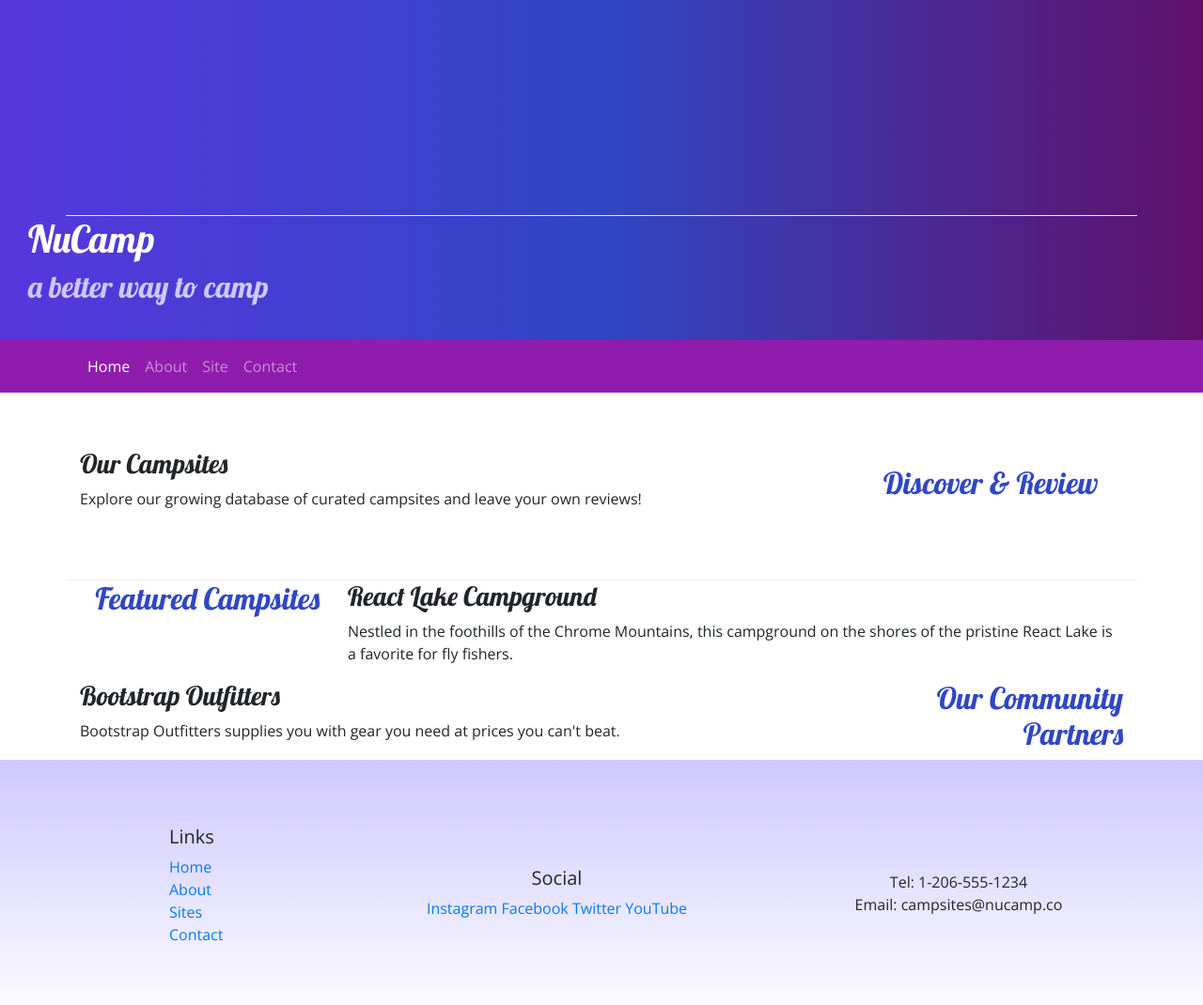
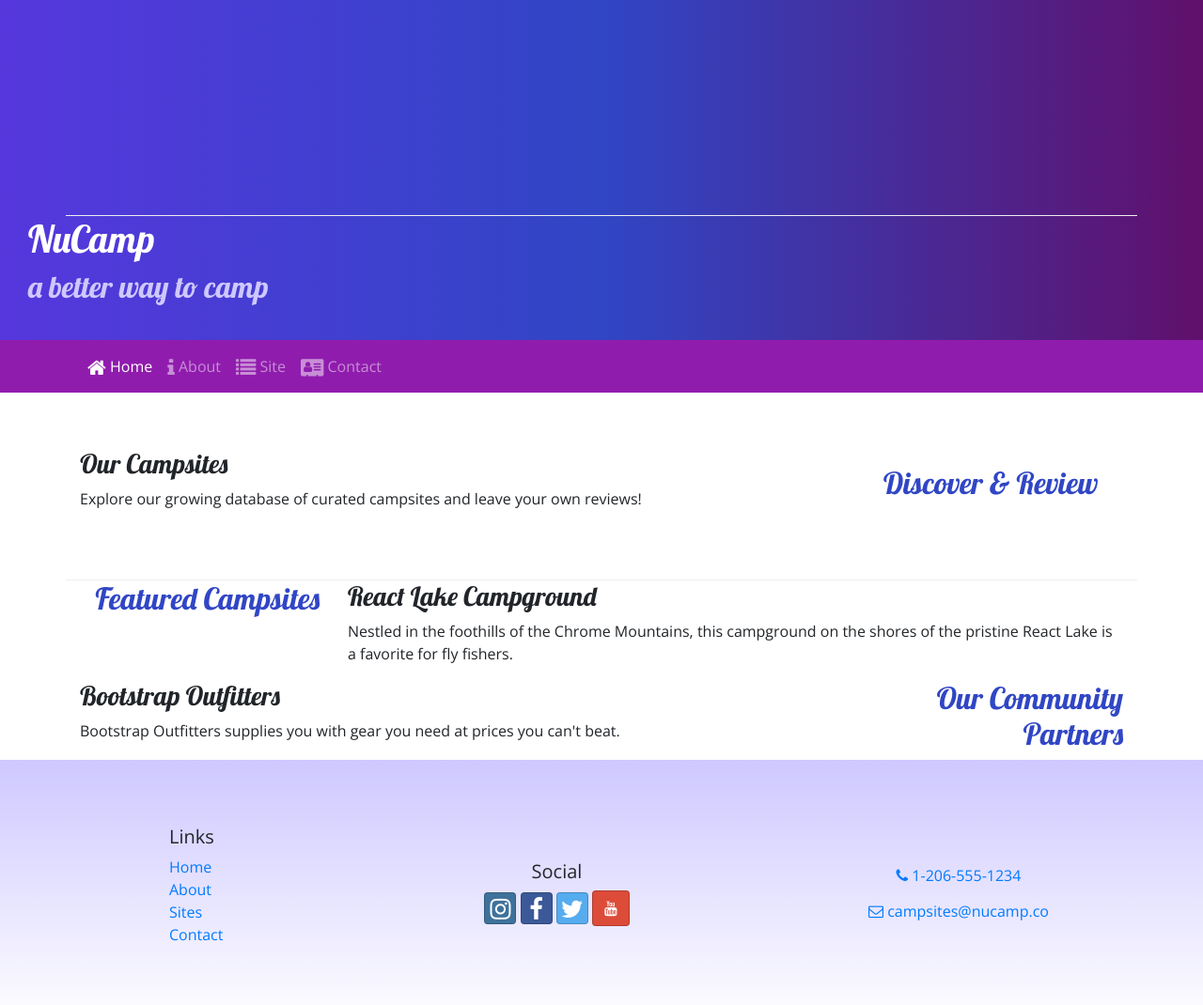
Before and after one commit to mtnshocker/selling_leaves, a website: page index.html in a window 1280 px wide. Shown: the top 1070 px of the page at 94% size. Drawn offline with nearby package versions, Linux system fonts and the light colour scheme.

Commit message:
icons & buttons

```diff
--- a/index.html
+++ b/index.html
@@ -12,6 +12,8 @@
     <link rel="stylesheet" href="node_modules/bootstrap/dist/css/bootstrap.min.css" />
 
     <!-- Additional CSS must be placed after Bootstrap CSS -->
+    <link rel="stylesheet" href="node_modules/font-awesome/css/font-awesome.min.css" />
+    <link rel="stylesheet" href="node_modules/bootstrap-social/bootstrap-social.css" />
     <link rel="stylesheet" href="https://fonts.googleapis.com/css?family=Lobster|Open+Sans" />
     <link rel="stylesheet" href="css/styles.css" />
 
@@ -39,10 +41,10 @@
             </button>
             <div class="collapse navbar-collapse" id="nucampNavbar">
                 <ul class="navbar-nav">
-                    <li class="nav-item active"><a class="nav-link" href="#">Home</a></li>
-                    <li class="nav-item"><a class="nav-link" href="aboutus.html">About</a></li>
-                    <li class="nav-item"><a class="nav-link" href="#">Site</a></li>
-                    <li class="nav-item"><a class="nav-link" href="#">Contact</a></li>
+                    <li class="nav-item active"><a class="nav-link" href="#"><i class="fa fa-home fa-lg"></i> Home</a></li>
+                    <li class="nav-item"><a class="nav-link" href="aboutus.html"><i class="fa fa-info fa-lg"></i> About</a></li>
+                    <li class="nav-item"><a class="nav-link" href="#"><i class="fa fa-list fa-lg"></i> Site</a></li>
+                    <li class="nav-item"><a class="nav-link" href="contactus.html"><i class="fa fa-address-card fa-lg"></i> Contact</a></li>
                 </ul>
             </div>
         </div>
@@ -89,19 +91,19 @@
                     <li><a href="#">Home</a></li>
                     <li><a href="aboutus.html">About</a></li>
                     <li><a href="#">Sites</a></li>
-                    <li><a href="#">Contact</a></li>
+                    <li><a href="contactus.html">Contact</a></li>
                 </ul>
             </div>
             <div class="col-6 col-sm-5 text-center">
                 <h5>Social</h5>
-                <a href="http://instagram.com/">Instagram</a>
-                <a href="http://facebook.com/">Facebook</a>
-                <a href="http://twitter.com/">Twitter</a>
-                <a href="http://youtube.com/">YouTube</a>
+                <a class="btn btn-social-icon btn-instagram" href="http://instagram.com/"><i class="fa fa-instagram"></i></a>
+                <a class="btn btn-social-icon btn-facebook" href="http://facebook.com/"><i class="fa fa-facebook"></i></a>
+                <a class="btn btn-social-icon btn-twitter" href="http://twitter.com/"><i class="fa fa-twitter"></i></a>
+                <a class="btn btn-soical-icon btn-google" href="http://youtube.com/"><i class="fa fa-youtube"></i></a>
             </div>
             <div class="col-sm-4 text-center">
-                Tel: 1-206-555-1234<br />
-                Email: campsites@nucamp.co
+                <a role="button" class="btn btn-link" href="tel:+12055556565"><i class="fa fa-phone"></i> 1-206-555-1234</a><br>
+                <a role="button" class="btn btn-link"><i class="fa fa-envelope-o" href="mailto:campsites@nucamp.co"  ></i> campsites@nucamp.co</a>
             </div>
         </div>
         </div>
--- a/package.json
+++ b/package.json
@@ -15,6 +15,8 @@
   },
   "dependencies": {
     "bootstrap": "^4.5.2",
+    "bootstrap-social": "^5.1.1",
+    "font-awesome": "^4.7.0",
     "jquery": "^3.5.1",
     "popper.js": "^1.16.1"
   }
```
Also changed, not shown: 1 other file.
